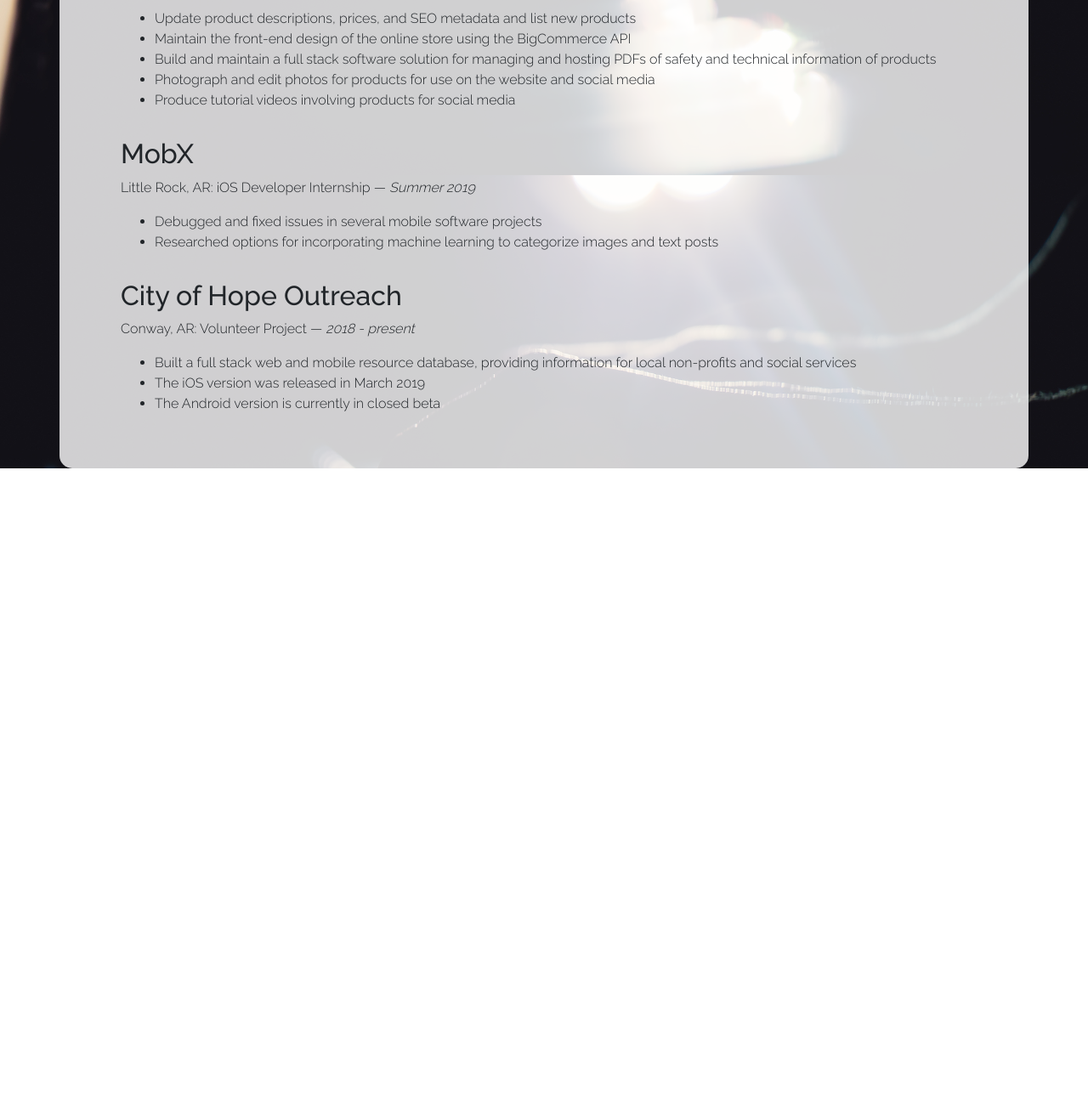
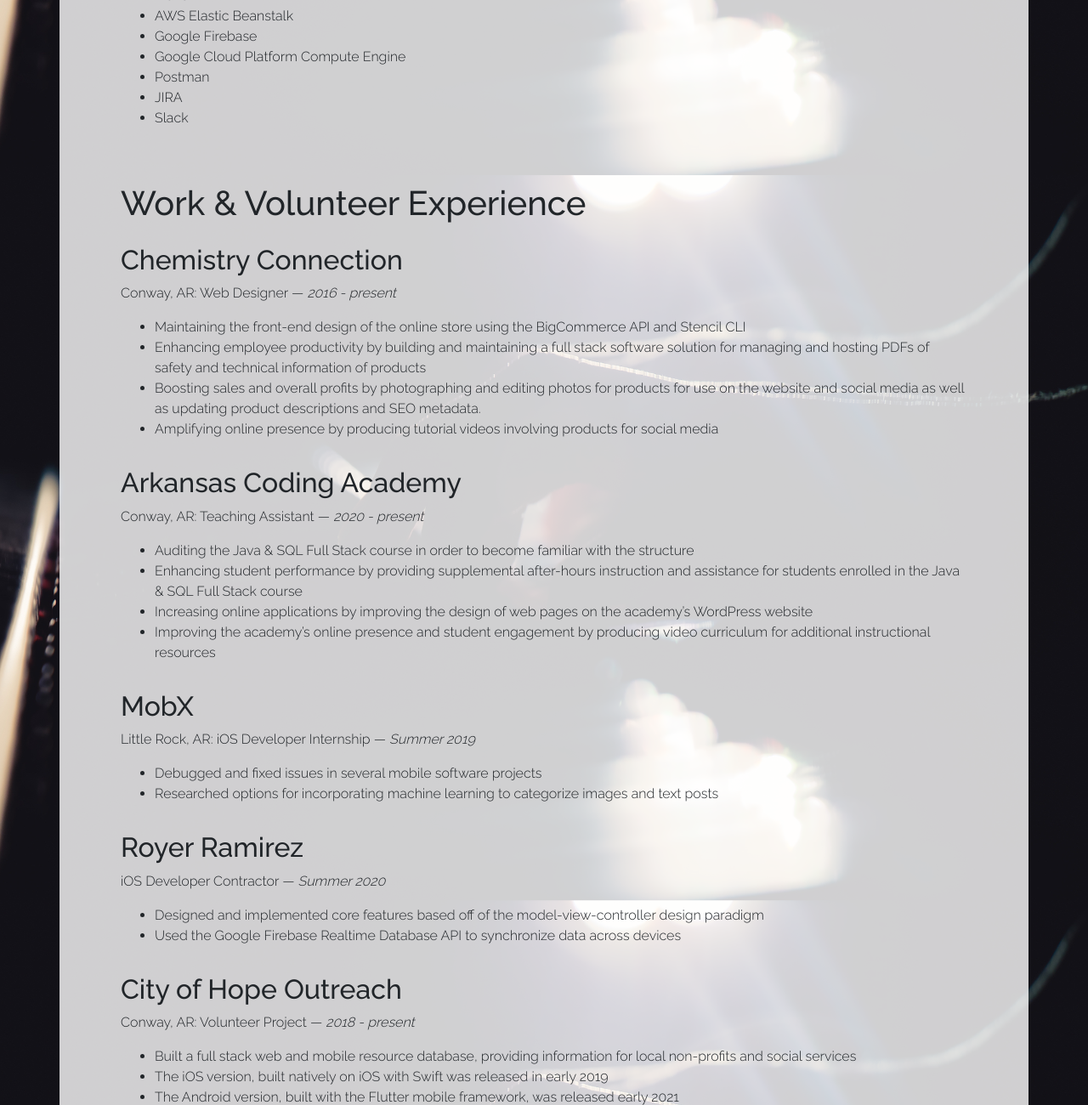
Before and after one commit to DrOverbuild/jasperreddin, a website: page public/index.html at #!/developer in a window 1280 px wide. Shown: the part 1500-2800 px from the top of the page at 85% size. Before the commit the page ends 2051 px from the top, so only its background shows below. Drawn offline with nearby package versions, Linux system fonts and the light colour scheme; some packages are replaced by stand-ins of ours.

Commit message:
Minor updates to developer page and reduce size of images

```diff
--- a/public/template/developer.html
+++ b/public/template/developer.html
@@ -29,11 +29,18 @@
     <div class="row pr-4 pl-4 pt-5">
         <div class="col-lg-10">
             <h1>Education</h1>
+            <h3>University of Central Arkansas</h3>
             <ul>
-                <li>University of Central Arkansas, Conway, AR</li>
+                <li>Conway, AR</li>
                 <li>Anticipated Graduation: <em>May 2021</em></li>
-                <li>Bachelor of Science</li>
-                <li>Major: Computer Science &#8212; GPA: 3.919 &#8212; Senior</li>
+                <li>Bachelor of Science &#8212; Computer Science &#8212; GPA: 3.921 &#8212; Senior</li>
+            </ul>
+
+            <h3>Arkansas Coding Academy</h3>
+            <ul>
+                <li>Conway, AR</li>
+                <li>Graduated December 2020</li>
+                <li>Course &#8212; Java & SQL Full Stack</li>
             </ul>
         </div>
         <div class="col-lg-2">
@@ -55,26 +62,28 @@
                 <li>Swift</li>
                 <li>C++</li>
                 <li>Objective-C</li>
+                <li>HTML</li>
                 <li>CSS</li>
-                <li>HTML</li>
+                <li>SCSS</li>
                 <li>JavaScript</li>
                 <li>PHP</li>
                 <li>MySQL</li>
                 <li>Python</li>
+                <li>Dart</li>
+                <li>Kotlin</li>
             </ul>
         </div>
         <div class="col-lg-6">
-            <h2>Environments</h2>
+            <h2>Frameworks</h2>
             <ul>
-                <li>Xcode</li>
-                <li>JetBrains IntelliJ Ultimate</li>
-                <li>Eclipse</li>
                 <li>Apache HTTP Server</li>
                 <li>Apache Tomcat</li>
+                <li>Flutter</li>
                 <li>NodeJS</li>
                 <li>AngularJS</li>
                 <li>JQuery</li>
                 <li>Bootstrap</li>
+                <li>RESTful Web Services</li>
             </ul>
         </div>
     </div>
@@ -83,14 +92,20 @@
         <div class="col-lg-6">
             <h2>Tools & Services</h2>
             <ul>
+                <li>Xcode</li>
+                <li>JetBrains IntelliJ Ultimate</li>
+                <li>Eclipse</li>
+                <li>CocoaPods</li>
                 <li>Git</li>
                 <li>GitHub</li>
                 <li>SSH</li>
                 <li>FTP</li>
                 <li>Linux</li>
+                <li>Maven</li>
                 <li>AWS Elastic Beanstalk</li>
                 <li>Google Firebase</li>
                 <li>Google Cloud Platform Compute Engine</li>
+                <li>Postman</li>
                 <li>JIRA</li>
                 <li>Slack</li>
             </ul>
@@ -115,13 +130,25 @@
             <h2 class="pt-3">Chemistry Connection</h2>
             <p>Conway, AR: Web Designer &#8212; <em>2016 - present</em></p>
             <ul>
-                <li>Update product descriptions, prices, and SEO metadata and list new products</li>
-                <li>Maintain the front-end design of the online store using the BigCommerce API</li>
-                <li>Build and maintain a full stack software solution for managing and hosting PDFs of safety and technical
-                    information of products
+                <li>Maintaining the front-end design of the online store using the BigCommerce API and
+                    Stencil CLI</li>
+                <li>Enhancing employee productivity by building and maintaining a full stack software solution
+                    for managing and hosting PDFs of safety and technical information of products
                 </li>
-                <li>Photograph and edit photos for products for use on the website and social media</li>
-                <li>Produce tutorial videos involving products for social media</li>
+                <li>Boosting sales and overall profits by photographing and editing photos for products for use
+                    on the website and social media as well as updating product descriptions and SEO metadata.</li>
+                <li>Amplifying online presence by producing tutorial videos involving products for social media</li>
+            </ul>
+
+            <h2 class="pt-3">Arkansas Coding Academy</h2>
+            <p>Conway, AR: Teaching Assistant &#8212; <em>2020 - present</em></p>
+            <ul>
+                <li>Auditing the Java & SQL Full Stack course in order to become familiar with the structure</li>
+                <li>Enhancing student performance by providing supplemental after-hours instruction and assistance
+                    for students enrolled in the Java & SQL Full Stack course</li>
+                <li>Increasing online applications by improving the design of web pages on the academy’s WordPress website</li>
+                <li>Improving the academy’s online presence and student engagement by producing video curriculum for
+                    additional instructional resources</li>
             </ul>
 
             <h2 class="pt-3">MobX</h2>
@@ -131,14 +158,22 @@
                 <li>Researched options for incorporating machine learning to categorize images and text posts</li>
             </ul>
 
+            <h2 class="pt-3">Royer Ramirez</h2>
+            <p>iOS Developer Contractor &#8212; <em>Summer 2020</em></p>
+            <ul>
+                <li>Designed and implemented core features based off of the model-view-controller design
+                    paradigm</li>
+                <li>Used the Google Firebase Realtime Database API to synchronize data across devices</li>
+            </ul>
+
             <h2 class="pt-3">City of Hope Outreach</h2>
             <p>Conway, AR: Volunteer Project &#8212; <em>2018 - present</em></p>
             <ul>
                 <li>Built a full stack web and mobile resource database, providing information for local non-profits and
                     social services
                 </li>
-                <li>The iOS version was released in March 2019</li>
-                <li>The Android version is currently in closed beta</li>
+                <li>The iOS version, built natively on iOS with Swift was released in early 2019</li>
+                <li>The Android version, built with the Flutter mobile framework, was released early 2021</li>
             </ul>
         </div>
     </div>
```
Also changed, not shown: firebase.json, public/img/me.jpg, public/img/projects/chemconx.png, public/img/projects/cohoresource.png, public/img/projects/cohoresourceapp.png, public/img/projects/enform.png, public/img/projects/missingthejoke.png, 1 other file.
